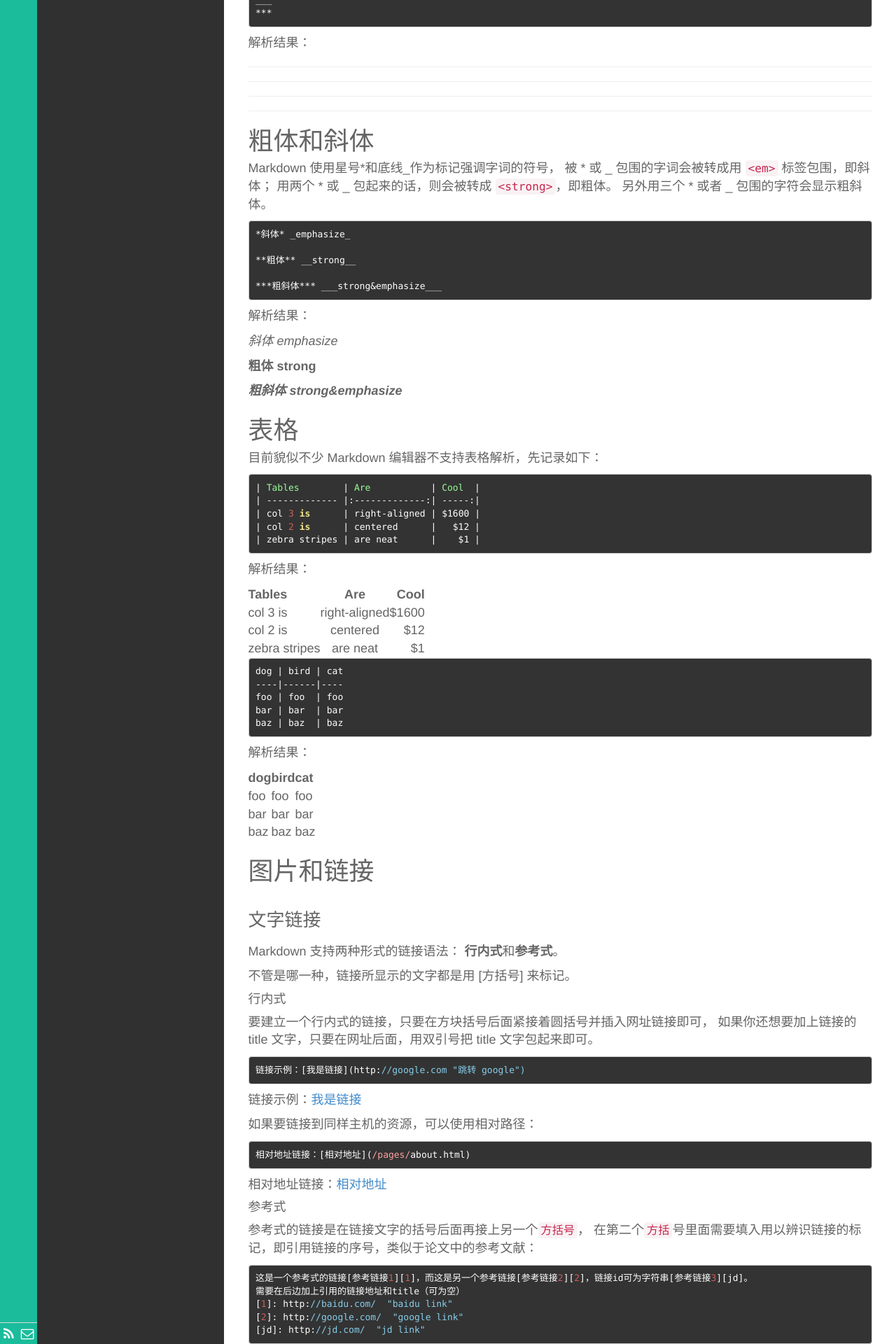
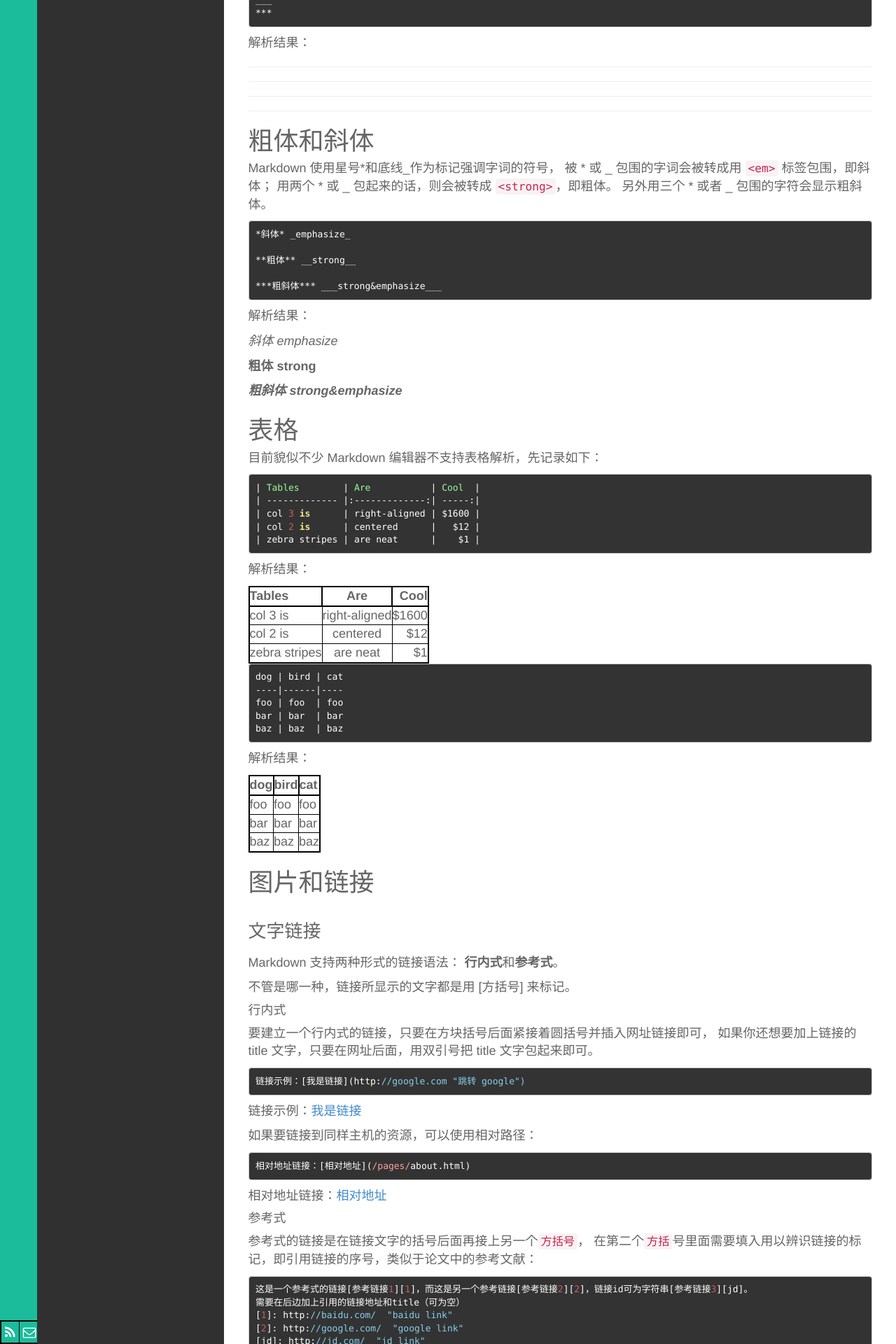
Before and after one commit to shenbowei/shenbowei.github.io, a Jekyll site: the page built from _posts/技术/2016-10-17-markdown-indroduction.markdown, in a window 1280 px wide. Shown: the part 3080-5000 px from the top of the page at 70% size. Built offline with Jekyll 4.4.1, drawn with Linux system fonts in a browser that asks for light colours; formulas are drawn with MathJax 3; comment, search, counter and statistics services are not loaded.

Commit message:
进一步完善，添加mathjax，修改css

````diff
--- a/_config.yml
+++ b/_config.yml
@@ -1,6 +1,16 @@
 permalink: /:year/:month/:day/:title.html
 paginate: 10
 markdown: kramdown
+kramdown:
+  input: GFM
+  extensions:
+    - autolink
+    - footnotes
+    - smart
+  enable_coderay: true
+  syntax_highlighter: rouge
+ # coderay:
+ #   coderay_line_numbers:  nil
 
 # 作者信息
 author:
--- /dev/null
+++ b/_includes/comment_duoshuo.html
@@ -0,0 +1,16 @@
+<!-- 多说评论框 start -->
+<div class="ds-thread show-commend" data-thread-key= "{{ page.id }}" data-title="{{ page.title }}" data-url="1{{ page.url }}"></div>
+<!-- 多说评论框 end -->
+<!-- 多说公共JS代码 start (一个网页只需插入一次) -->
+<script type="text/javascript">
+var duoshuoQuery = {short_name:"orangleliu"};
+	(function() {
+		var ds = document.createElement('script');
+		ds.type = 'text/javascript';ds.async = true;
+		ds.src = (document.location.protocol == 'https:' ? 'https:' : 'http:') + '//static.duoshuo.com/embed.js';
+		ds.charset = 'UTF-8';
+		(document.getElementsByTagName('head')[0]
+		 || document.getElementsByTagName('body')[0]).appendChild(ds);
+	})();
+</script>
+<!-- 多说公共JS代码 end -->
--- a/_layouts/post.html
+++ b/_layouts/post.html
@@ -14,22 +14,8 @@
     </div>
     <hr>
     <!--{% include disqus.html %}-->
-	<!-- 多说评论框 start -->
-	<div class="ds-thread" data-thread-key= "{{ page.id }}" data-title="{{ page.title }}" data-url="1{{ page.url }}"></div>
-	<!-- 多说评论框 end -->
-	<!-- 多说公共JS代码 start (一个网页只需插入一次) -->
-	<script type="text/javascript">
-	var duoshuoQuery = {short_name:"orangleliu"};
-		(function() {
-			var ds = document.createElement('script');
-			ds.type = 'text/javascript';ds.async = true;
-			ds.src = (document.location.protocol == 'https:' ? 'https:' : 'http:') + '//static.duoshuo.com/embed.js';
-			ds.charset = 'UTF-8';
-			(document.getElementsByTagName('head')[0]
-			 || document.getElementsByTagName('body')[0]).appendChild(ds);
-		})();
-		</script>
-	<!-- 多说公共JS代码 end -->
+	{% include comment_duoshuo.html %}
+	{% include mathjax.html %}
   </div>
   <!-- 目录 -->
   <div id="content_table" style="position:fixed;right:20px;top:120px;display:none;">
--- a/_posts/技术/2016-10-17-markdown-indroduction.markdown
+++ b/_posts/技术/2016-10-17-markdown-indroduction.markdown
@@ -286,7 +286,7 @@
 
 # 转义字符`\`
 Markdown 可以利用反斜杠来插入一些在语法中有其它意义的符号，类似于编程语言里的`转义字符`
-例如：如果要显示\*\*我不要加粗\*\*，就需要在四个`*`号前加上转义字符`\\`。
+例如：如果要显示\*\*我不要加粗\*\*，就需要在四个`*`号前加上转义字符`\`。
 否则就会显示为：**我不要加粗**。Markdown 支持的转义字符包括：
 
 ```
@@ -304,11 +304,10 @@
 !   惊叹号
 ```
 
-
 # Latex
 
 ```
-###测试
+### 测试
 
 This expression $\sqrt{3x-1}+(1+x)^2$ is an example of a $\LaTeX$ inline equation.
 
@@ -323,7 +322,7 @@
 $$
 ```
 
-###测试
+### 测试
 
 This expression $\sqrt{3x-1}+(1+x)^2$ is an example of a $\LaTeX$ inline equation.
 
--- a/public/css/base.css
+++ b/public/css/base.css
@@ -122,6 +122,23 @@
 }
 /* 显示评论按钮 */
 .show-commend {
-  width: 100%;
-  margin-bottom: 40px;
+  width: 80%;
+  text-align:center;
+  padding:20px;
+  margin:auto;
 }
+
+/*表格加框*/
+table{
+    border-collapse: collapse;
+    border-spacing: 0;
+    border:2px solid #000000;
+}
+
+th{
+    border:2px solid #000000;
+}
+
+td{
+    border:1px solid #000000;
+}
````
Also changed, not shown: _includes/mathjax.html (added, +17 -0 lines).
